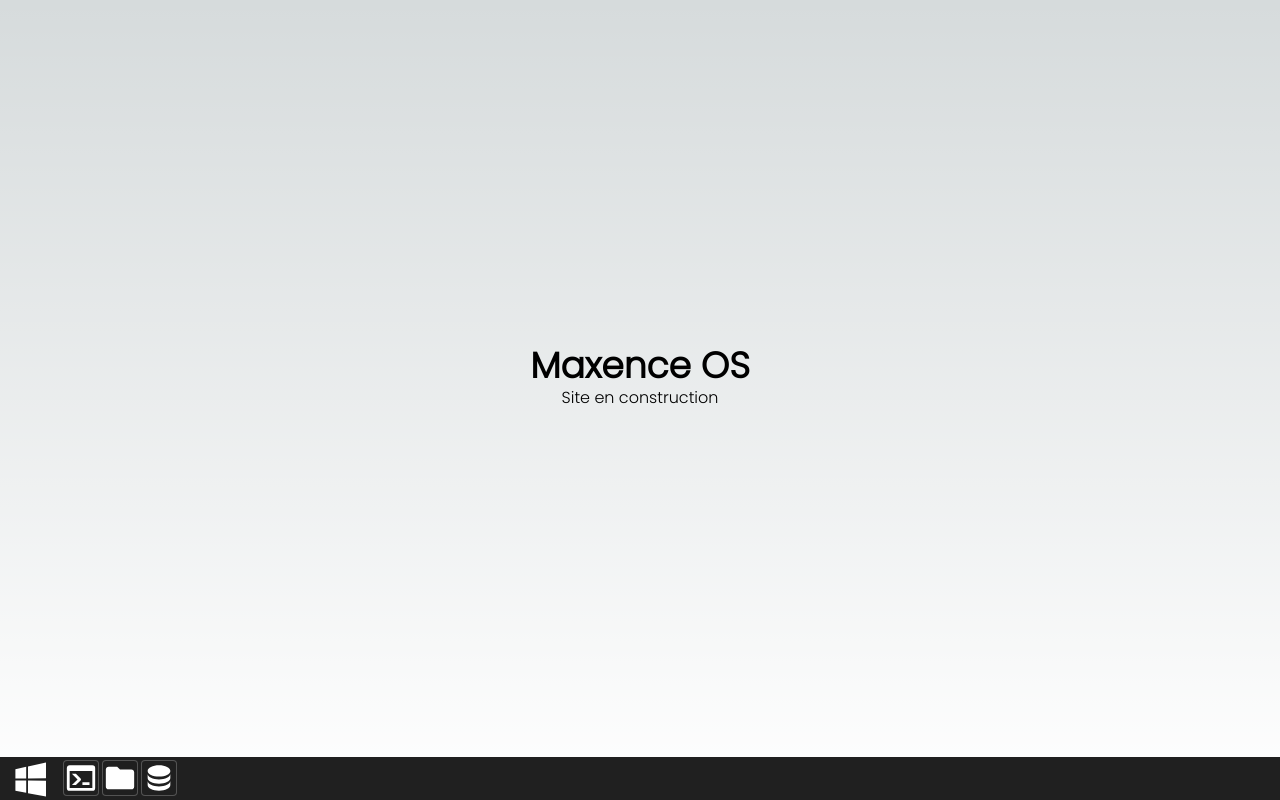
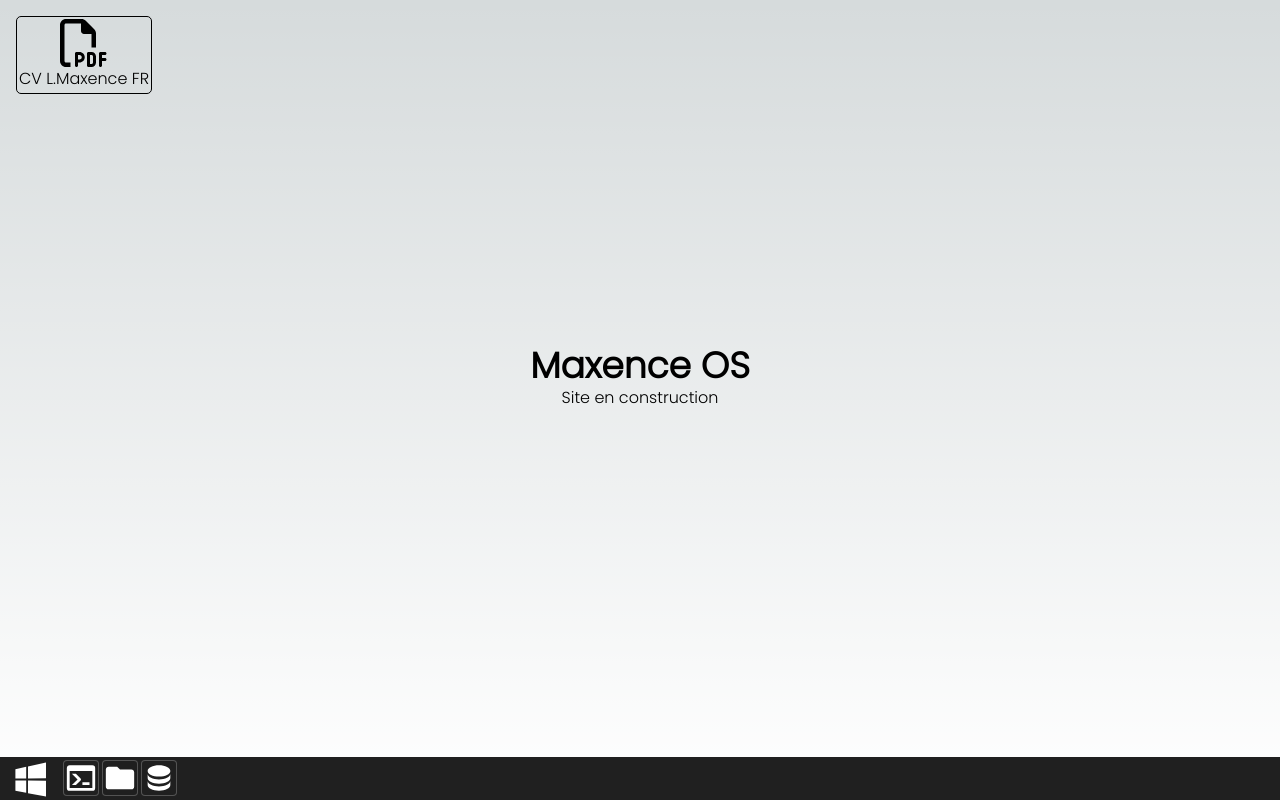
Before and after one commit to Maxougit/maxence-os, a Next.js app: page / in a window 1280 px wide. Built offline with nearby package versions, Linux system fonts and the light colour scheme.

Commit message:
ajout d'un icone raccourci PDF

```diff
--- a/src/app/Page.module.css
+++ b/src/app/Page.module.css
@@ -14,3 +14,27 @@
     padding: 24px;
     box-sizing: border-box; /* Inclut le padding dans le calcul de la hauteur */
   }
+
+  .iconContainer {
+    position: absolute; /* Positionnement absolu par rapport à son parent relatif */
+    top: 0;
+    left: 0;
+    border: 1px solid black;
+    border-radius: 5px; /* Rend l'élément circulaire */
+    padding: 2px;
+    transition: all 0.3s ease-in-out; /* Applique une transition fluide pour toutes les propriétés changées */
+    margin: 16px; /* Ajustez selon le besoin */
+    cursor: pointer; /* Change le curseur pour indiquer la cliquabilité */
+  }
+
+  .icon{
+    align-items: center;
+    justify-content: center;
+    display: flex;
+    flex-direction: column;
+  }
+
+  .iconContainer:hover {
+    transform: scale(1.1); /* Agrandit l'icône */
+    background-color: #10101011; /* Change la couleur de fond */
+  }
--- a/src/app/page.js
+++ b/src/app/page.js
@@ -4,6 +4,17 @@ import WindowsNavBar from "@/components/NavBar/WindowsNavBar";
 import StartMenu from "@/components/StartMenu/StartMenu";
 import styles from "./Page.module.css";
 import Window from "@/components/Windows/Windows";
+import { FaRegFilePdf } from "react-icons/fa6";
+import Viewer from "@/components/Application/Viewer";
+import { isMobileDevice } from "@/utils/device";
+
+const file = {
+  id: 101,
+  type: "file",
+  extension: "pdf",
+  name: "CV Leroux Maxence.pdf",
+  path: "/files/CV Leroux Maxence FR.pdf",
+};
 
 export default function Home() {
   const [showStartMenu, setShowStartMenu] = useState(false);
@@ -42,6 +53,25 @@ export default function Home() {
       <main className={styles.content}>
         <h1 className="text-4xl font-bold text-center">Maxence OS</h1>
         <p className="text-center">Site en construction</p>
+        <div
+          className={styles.iconContainer}
+          onClick={() => {
+            const sizeProps = isMobileDevice()
+              ? null
+              : { width: "500px", height: "800px" };
+            openWindow(
+              101,
+              "CV Leroux Maxence.pdf",
+              <Viewer file={file} />,
+              sizeProps
+            );
+          }}
+        >
+          <div className={styles.icon}>
+            <FaRegFilePdf size={48} />
+            <p>CV L.Maxence FR</p>
+          </div>
+        </div>
       </main>
       {windows.map((window, index) => (
         <Window
--- /dev/null
+++ b/src/utils/device.js
@@ -0,0 +1,3 @@
+export const isMobileDevice = () => {
+  return window.innerWidth <= 768;
+};
```
